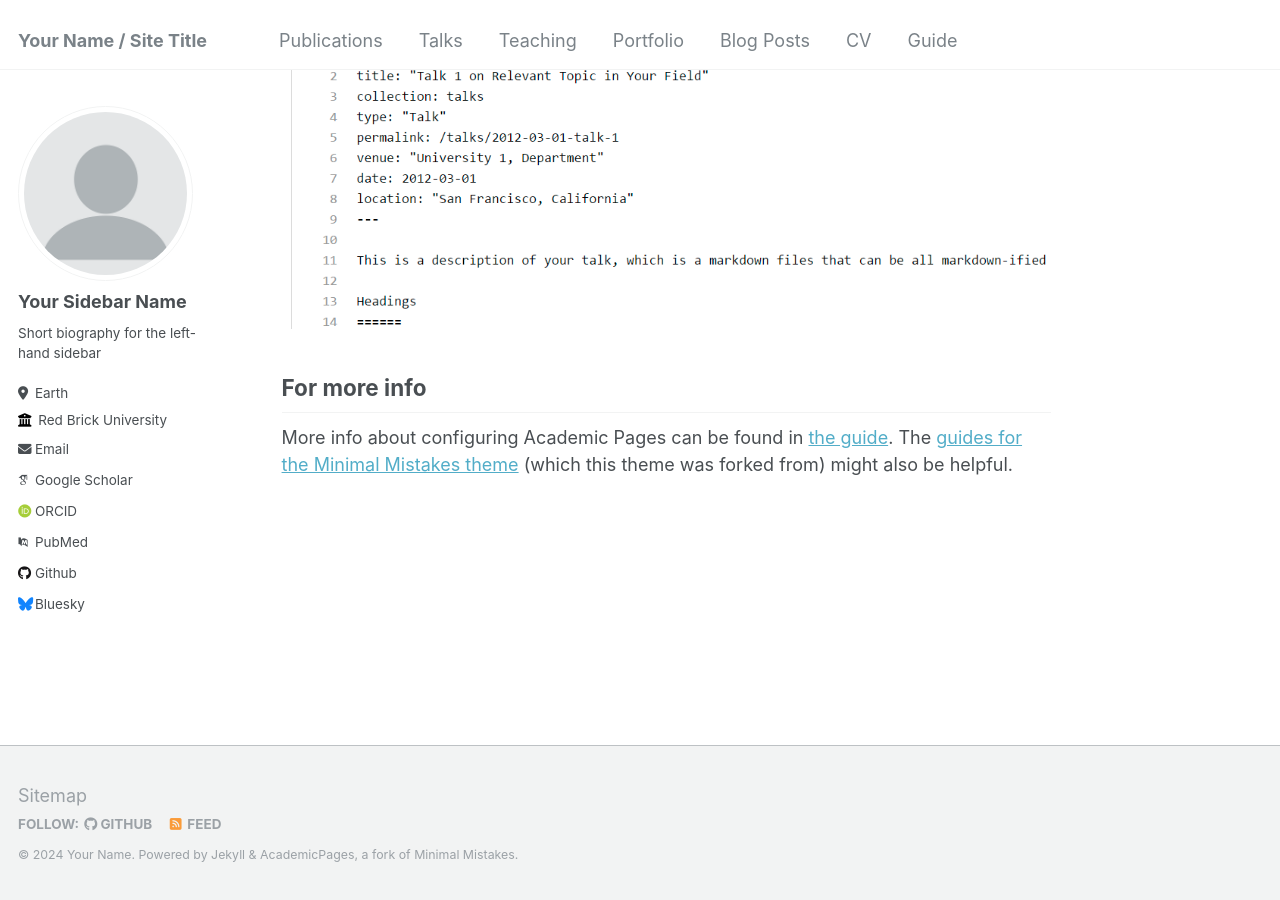
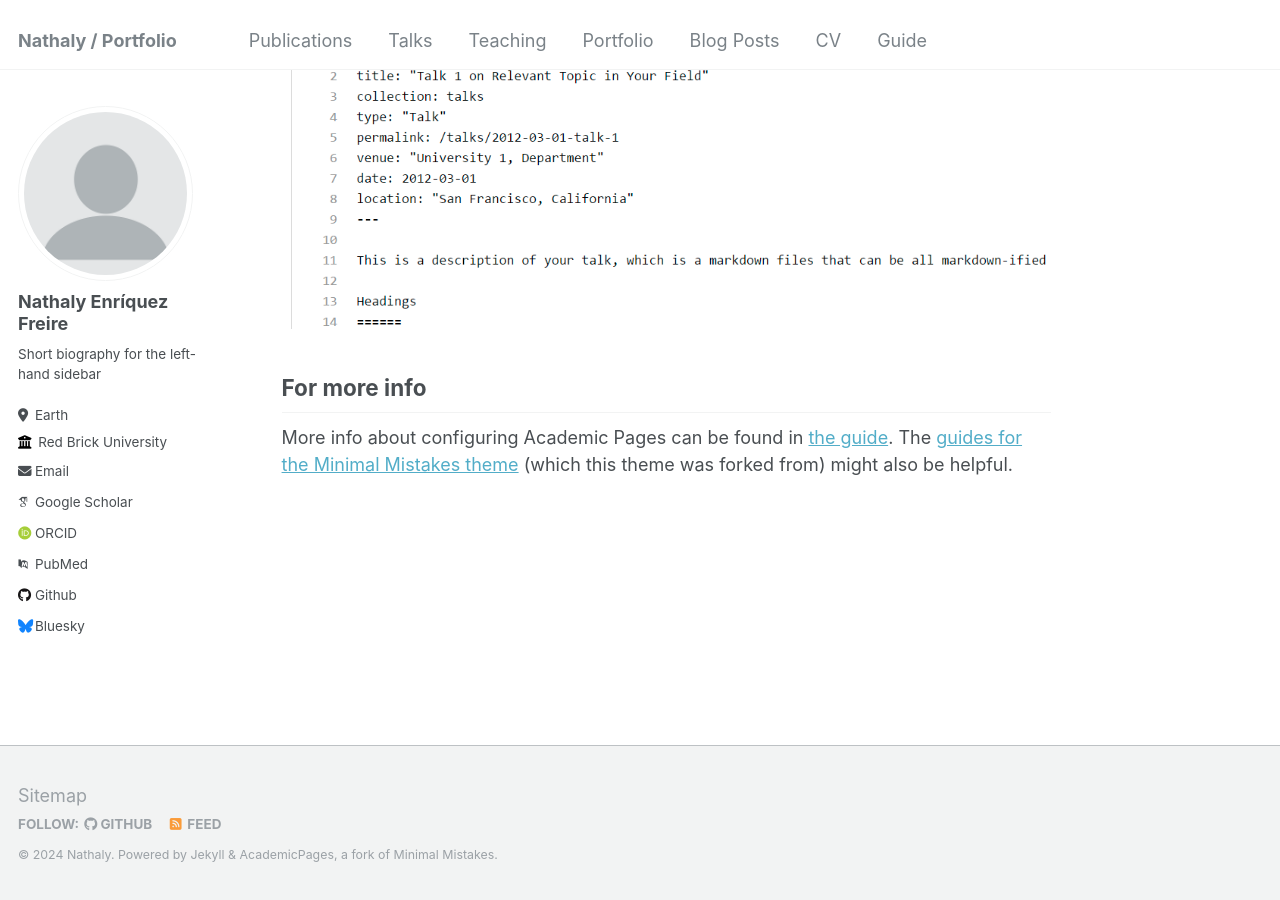
Before and after one commit to nathfre/nathfre.github.io, a Jekyll site: the page built from _pages/about.md, in a window 1280 px wide and 900 px high, scrolled down 2660 px. Built offline with Jekyll 4.4.1, drawn with Linux system fonts in a browser that asks for light colours; some web fonts are replaced.

Commit message:
Update _config.yml

```diff
--- a/_config.yml
+++ b/_config.yml
@@ -8,13 +8,13 @@
 
 # Basic Site Settings
 locale                   : "en-US"
-title                    : "Your Name / Site Title"
+title                    : "Nathaly / Portfolio"
 title_separator          : "-"
-name                     : &name "Your Name"
+name                     : &name "Nathaly"
 description              : &description "personal description"
-url                      : https://academicpages.github.io # the base hostname & protocol for your site e.g. "https://mmistakes.github.io"
+url                      : https://nathfre.github.io # the base hostname & protocol for your site e.g. "https://mmistakes.github.io"
 baseurl                  : "" # the subpath of your site, e.g. "/blog"
-repository               : "academicpages/academicpages.github.io"
+repository               : "nathfre/nathfre.github.io"
 
 # Site Author - The following control what appear as part of the author content on the side bar.
 #               If a field is blank the icon and link will not appear, otherwise it will be shown.
@@ -22,7 +22,7 @@ repository               : "academicpages/academicpages.github.io"
 author:
   # Biographic information
   avatar           : "profile.png"
-  name             : "Your Sidebar Name"
+  name             : "Nathaly Enríquez Freire"
   pronouns         : # example: "she/her"
   bio              : "Short biography for the left-hand sidebar"
   location         : "Earth"
```
